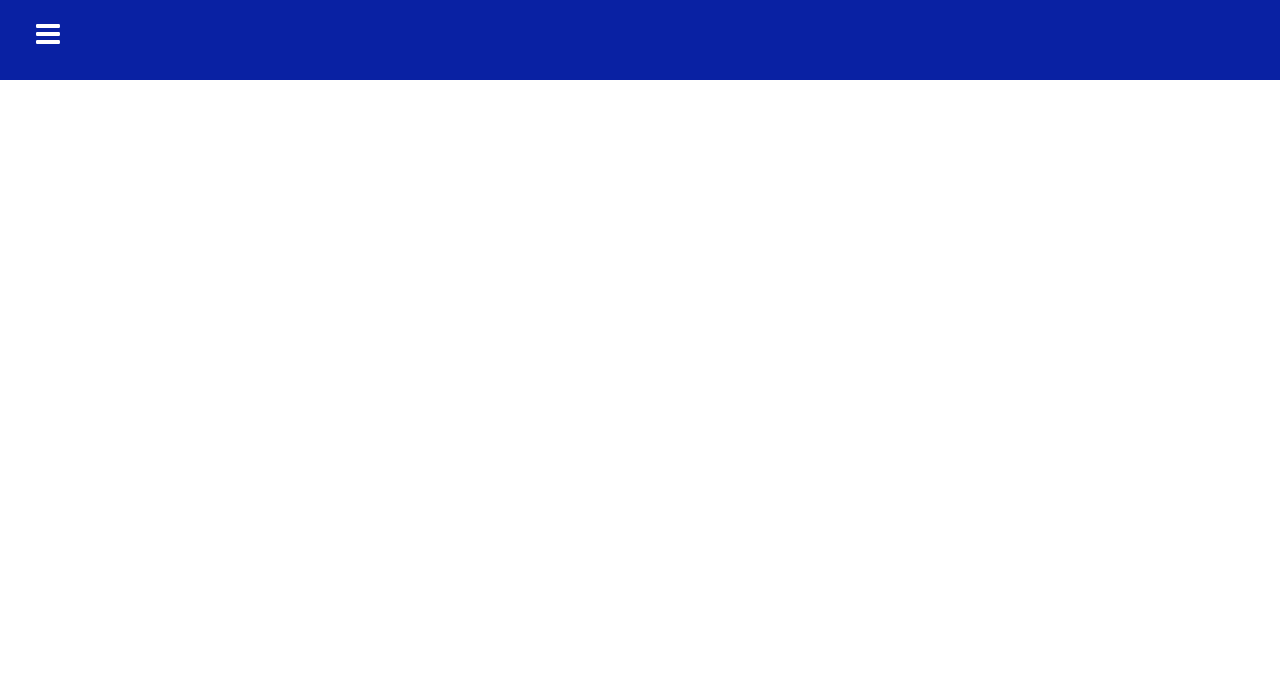
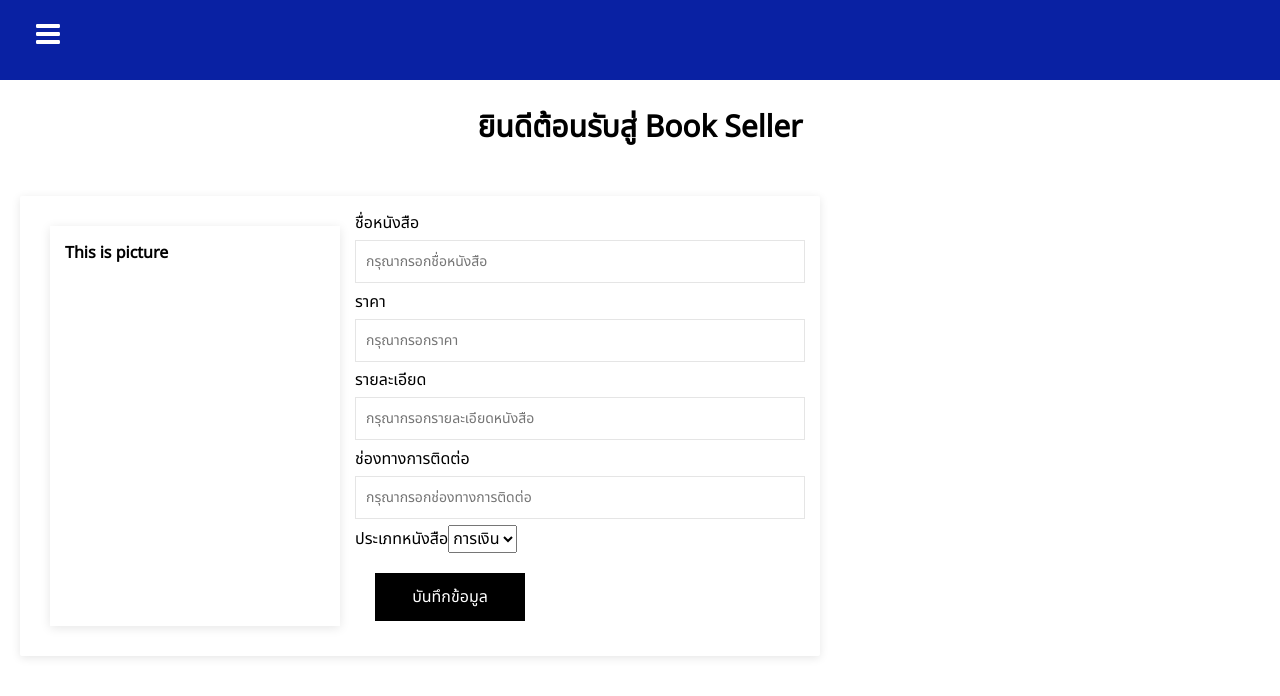
Before and after one commit to KhunanonC/MyBook, a React (Create React App) app in the folder front-end/: page /sell-book-post in a window 1280 px wide. Shown: the top 696 px of the page. Built offline with nearby package versions, Linux system fonts and the light colour scheme.

Commit message:
add book seller
add book seller for a post

```diff
--- a/front-end/src/App.js
+++ b/front-end/src/App.js
@@ -6,6 +6,7 @@ import Home from './components/Page/Home';
 import Collection from './components/Page/Collection';
 import Sellbook from './components/Page/SellBook';
 import Chatbook from './components/Page/Chatbook';
+import Sellbook_post from "./components/Page/Sellbook_post";
 
 function App() {
   return (
@@ -19,6 +20,7 @@ function App() {
           <Route exact path="/collection" element={<Collection/>}/>
           <Route exact path="/sell-book" element={<Sellbook/>}/>
           <Route exact path="/chatbook" element={<Chatbook/>}/>
+          <Route exact path="/sell-book-post" element={<Sellbook_post/>}/>
         </Routes>
       </Router>
     </div>
--- a/front-end/src/components/Page/SellBook.js
+++ b/front-end/src/components/Page/SellBook.js
@@ -1,12 +1,12 @@
 import React from "react"
 import './style/Sellbook.css';
 import {Link} from "react-router-dom";
-const Chatbook=(e)=>{
+const Chatbook=()=>{
 return(
     <div className="container-sellbook">
         <div className="top-container">
             <div className="top-container-info-left-what">
-                <h1>อะไรคือ?</h1>
+                <h1>อะไรคือ Book Seller?</h1>
                 <p>รองเท้าแตะจากการร่วมงานระหว่าง adidas และ KANYE WEST โดยตัวรองเท้าจะผลิตจากวัสดุ EVA น้ำหนักเบาที่สวมใส่สบายและรองรับแรงกระแทกได้อย่างดีเยี่ยม ในส่วนพื้นด้านนอกมีการะเซาะร่องเพื่อเพิ่มความยืดหยุ่นและการยึดเกาะในการสวมใส่ โดยจะมาในเฉดสี
                 UNDERCOVER's Jun Takahashi redefines the original hoops look for the future. With utilitarian details like its water-resistant GORE-TEX sleeve and supportive plastic heel piece, it brings new meaning to nothin’-but-net style.
                 รองเท้าแตะจากการร่วมงานระหว่าง adidas และ KANYE WEST โดยตัวรองเท้าจะผลิตจากวัสดุ EVA น้ำหนักเบาที่สวมใส่สบายและรองรับแรงกระแทกได้อย่างดีเยี่ยม ในส่วนพื้นด้านนอกมีการะเซาะร่องเพื่อเพิ่มความยืดหยุ่นและการยึดเกาะในการสวมใส่ โดยจะมาในเฉดสี
@@ -21,14 +21,14 @@ return(
             </div>
             <div className="top-container-info-right">
                 <div className="top-container-info-why">
-                    <h1>ทำไมต้อง?</h1>
+                    <h1>ทำไมต้อง Book Seller?</h1>
                     <p>รองเท้าแตะจากการร่วมงานระหว่าง adidas และ KANYE WEST โดยตัวรองเท้าจะผลิตจากวัสดุ EVA น้ำหนักเบาที่สวมใส่สบายและรองรับแรงกระแทกได้อย่างดีเยี่ยม ในส่วนพื้นด้านนอกมีการะเซาะร่องเพื่อเพิ่มความยืดหยุ่นและการยึดเกาะในการสวมใส่ โดยจะมาในเฉดสี
                     รองเท้าแตะจากการร่วมงานระหว่าง adidas และ KANYE WEST โดยตัวรองเท้าจะผลิตจากวัสดุ EVA น้ำหนักเบาที่สวมใส่สบายและรองรับแรงกระแทกได้อย่างดีเยี่ยม ในส่วนพื้นด้านนอกมีการะเซาะร่องเพื่อเพิ่มความยืดหยุ่นและการยึดเกาะในการสวมใส่ โดยจะมาในเฉดสี
                     UNDERCOVER's Jun Takahashi redefines the original hoops look for the future. With utilitarian details like its water-resistant GORE-TEX sleeve and supportive plastic heel piece, it brings new meaning to nothin’-but-net style.
                     </p>
                 </div>
                 <div className="top-container-info-howto">
-                    <h1>แนะนำการใช้งาน</h1>
+                    <h1>แนะนำการใช้งาน Book Seller</h1>
                     <p>รองเท้าแตะจากการร่วมงานระหว่าง adidas และ KANYE WEST โดยตัวรองเท้าจะผลิตจากวัสดุ EVA น้ำหนักเบาที่สวมใส่สบายและรองรับแรงกระแทกได้อย่างดีเยี่ยม ในส่วนพื้นด้านนอกมีการะเซาะร่องเพื่อเพิ่มความยืดหยุ่นและการยึดเกาะในการสวมใส่ โดยจะมาในเฉดสี
                     รองเท้าแตะจากการร่วมงานระหว่าง adidas และ KANYE WEST โดยตัวรองเท้าจะผลิตจากวัสดุ EVA น้ำหนักเบาที่สวมใส่สบายและรองรับแรงกระแทกได้อย่างดีเยี่ยม ในส่วนพื้นด้านนอกมีการะเซาะร่องเพื่อเพิ่มความยืดหยุ่นและการยึดเกาะในการสวมใส่ โดยจะมาในเฉดสี
                     UNDERCOVER's Jun Takahashi redefines the original hoops look for the future. With utilitarian details like its water-resistant GORE-TEX sleeve and supportive plastic heel piece, it brings new meaning to nothin’-but-net style.
@@ -41,7 +41,7 @@ return(
                 <h1>สวัสดีคุณ User0001</h1>
             </div>
             <div className="banner-mid-GetStart">
-                <Link to="/">เริ่มต้นใช้งาน</Link>
+                <Link to="/sell-book-post">เริ่มต้นใช้งาน</Link>
             </div>
         </div>
         <hr></hr>
--- /dev/null
+++ b/front-end/src/components/Page/Sellbook_post.js
@@ -0,0 +1,44 @@
+import './style/Sellbook_post.css'
+const Sellbook_post=()=>{
+    return(
+        <div >
+            <div className='container-sellbook-post'>
+                <h1>ยินดีต้อนรับสู่ Book Seller</h1>
+            </div>
+            <div className='post-sellbook-container'>
+                 <div className='photo-block'>
+                    <h1>This is picture</h1>
+                 </div>
+                 <form className ="" >
+                    <div className="form-control-sellbook">
+                        <label>ชื่อหนังสือ</label>
+                        <input type="text" placeholder="กรุณากรอกชื่อหนังสือ" />
+                    </div>
+                    <div className="form-control-sellbook">
+                        <label>ราคา</label>
+                        <input type="text" placeholder="กรุณากรอกราคา" />
+                    </div>
+                    <div className="form-control-sellbook">
+                        <label>รายละเอียด</label>
+                        <input type="text" placeholder="กรุณากรอกรายละเอียดหนังสือ" />
+                    </div>
+                    <div className="form-control-sellbook">
+                        <label>ช่องทางการติดต่อ</label>
+                        <input type="text" placeholder="กรุณากรอกช่องทางการติดต่อ" />
+                    </div>
+                    <div>
+                        <label for="book-type">ประเภทหนังสือ</label>
+                        <select name="book-type" id="book-type">
+                            <option value="money">การเงิน</option>
+                            <option value="knowledge">ความรู้</option>
+                            <option value="novel">นิยาย</option>
+                            <option value="cartoon">การ์ตูน</option>
+                        </select>
+                    </div>
+                    <button className='sign-in-btn' type="submit">บันทึกข้อมูล</button>
+                </form>
+            </div>
+        </div>
+    )
+}
+export default Sellbook_post
--- a/front-end/src/components/Page/SignUp.js
+++ b/front-end/src/components/Page/SignUp.js
@@ -2,7 +2,7 @@ import './style/SignUp.css'
 import { useState } from "react";
 import {Link} from "react-router-dom";
 
-const FormComponent =()=>{
+const SignUp =()=>{
 //------State InitPart
     const [userName,setUserName]= useState('')
     const [phone,setUserPhone]= useState('')
@@ -97,4 +97,4 @@ const FormComponent =()=>{
         </div>
     )
 }
-export default FormComponent
+export default SignUp
--- a/front-end/src/components/Page/style/Chatbook.css
+++ b/front-end/src/components/Page/style/Chatbook.css
@@ -18,5 +18,5 @@
     justify-content: center;
     align-items: center;
     height: 100px;
-    border: 2px solid red;
+    /* border: 2px solid red; */
 }
--- /dev/null
+++ b/front-end/src/components/Page/style/Sellbook_post.css
@@ -0,0 +1,53 @@
+@import url("https://fonts.googleapis.com/css2?family=Noto+Sans+Thai&family=Taviraj&display=swap");
+*{
+    margin: 0; /* self-adding*/
+    padding: 0; /* self-adding*/
+    font-size: 100%;
+    box-sizing: border-box;
+    font-family:"Noto Sans Thai", sans-serif ;
+}
+.photo-block{
+    margin: 15px;
+    padding: 15px;
+    width: 350px;
+    height: 400px;
+    box-shadow: 0 2px 10px rgba(0, 0, 0, 0.1);
+}
+.container-sellbook-post{
+    font-size: 30px;
+    display:flex ;
+    justify-content: center;
+    align-items: center;
+    padding:25px;
+}
+.post-sellbook-container{
+    padding: 15px;
+    margin: 20px;
+    width:800px;
+    display: flex;
+    justify-content: center;
+    align-items: center;
+    border-radius: 2px;
+    box-shadow: 0 2px 10px rgba(0, 0, 0, 0.1);
+}
+.form-control-sellbook{
+    position: relative;
+    margin-bottom: 2.5px;
+    padding-bottom:2px;
+
+}
+.form-control-sellbook label{
+    display: block;
+    margin-bottom: 5px;
+}
+.form-control-sellbook input{
+    display: block;
+    margin-bottom: 2px;
+    border: 1px solid rgba(0, 0, 0, 0.1);
+    width:450px;
+    padding: 10px;
+    font-size: 14px;
+}
+.form-control-sellbook input:focus{
+    outline:none;
+}
```
